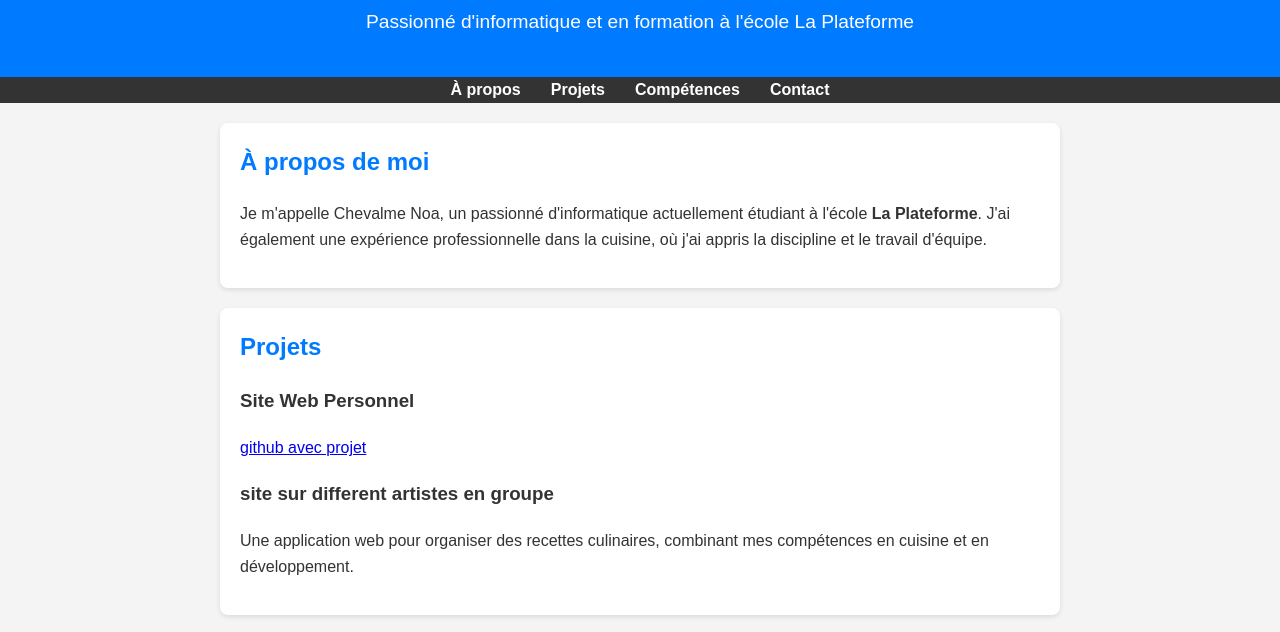
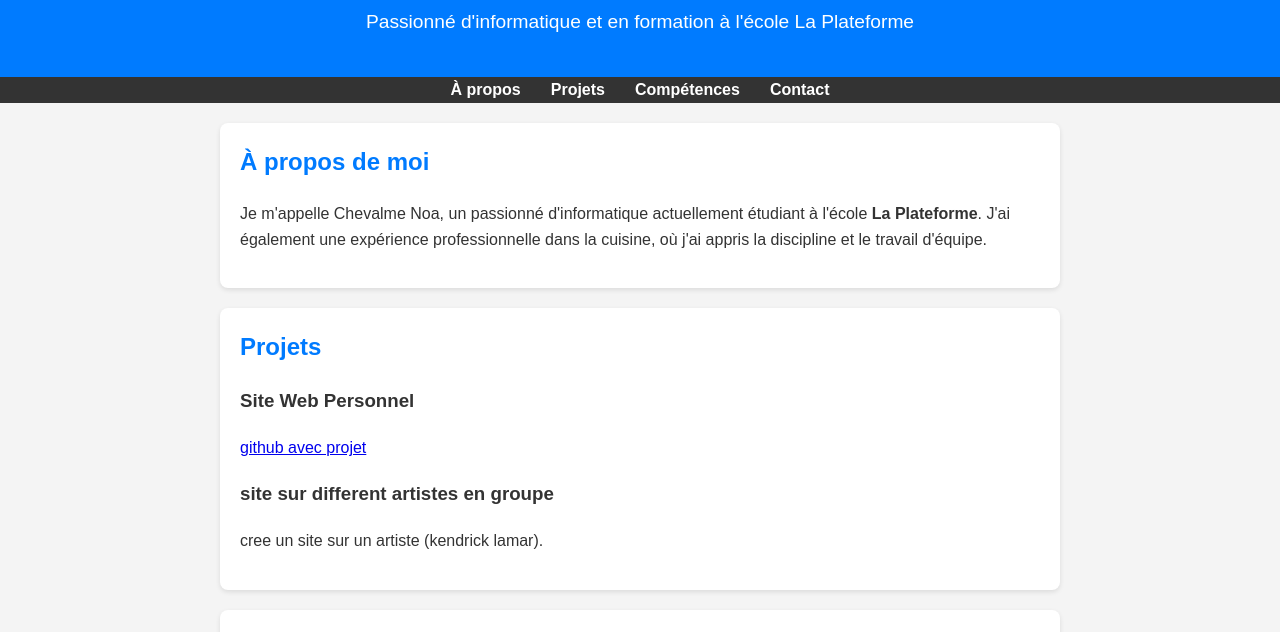
Before and after one commit to noa-chevalme/Profolio, a plain HTML site: page index.html in a window 1280 px wide. Shown: the part 96-728 px from the top of the page. Drawn offline with Linux system fonts and the light colour scheme.

Commit message:
Update index.html

```diff
--- a/index.html
+++ b/index.html
@@ -34,7 +34,7 @@
             </div>
             <div class="project">
                 <h3>site sur different artistes en groupe</h3>
-                <p>Une application web pour organiser des recettes culinaires, combinant mes compétences en cuisine et en développement.</p>
+                </p>cree un site sur un artiste (kendrick lamar).</p>
             </div>
         </section>
         <section id="skills" class="section">
```
